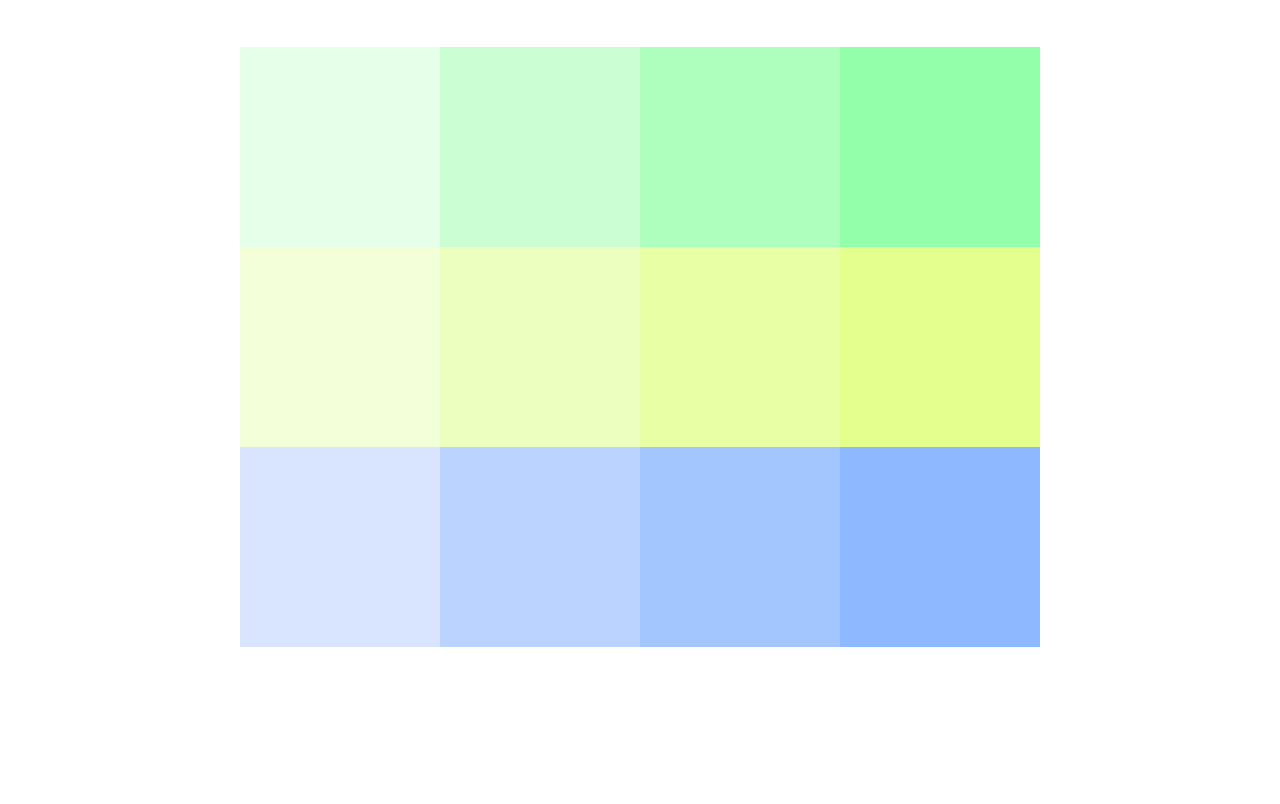
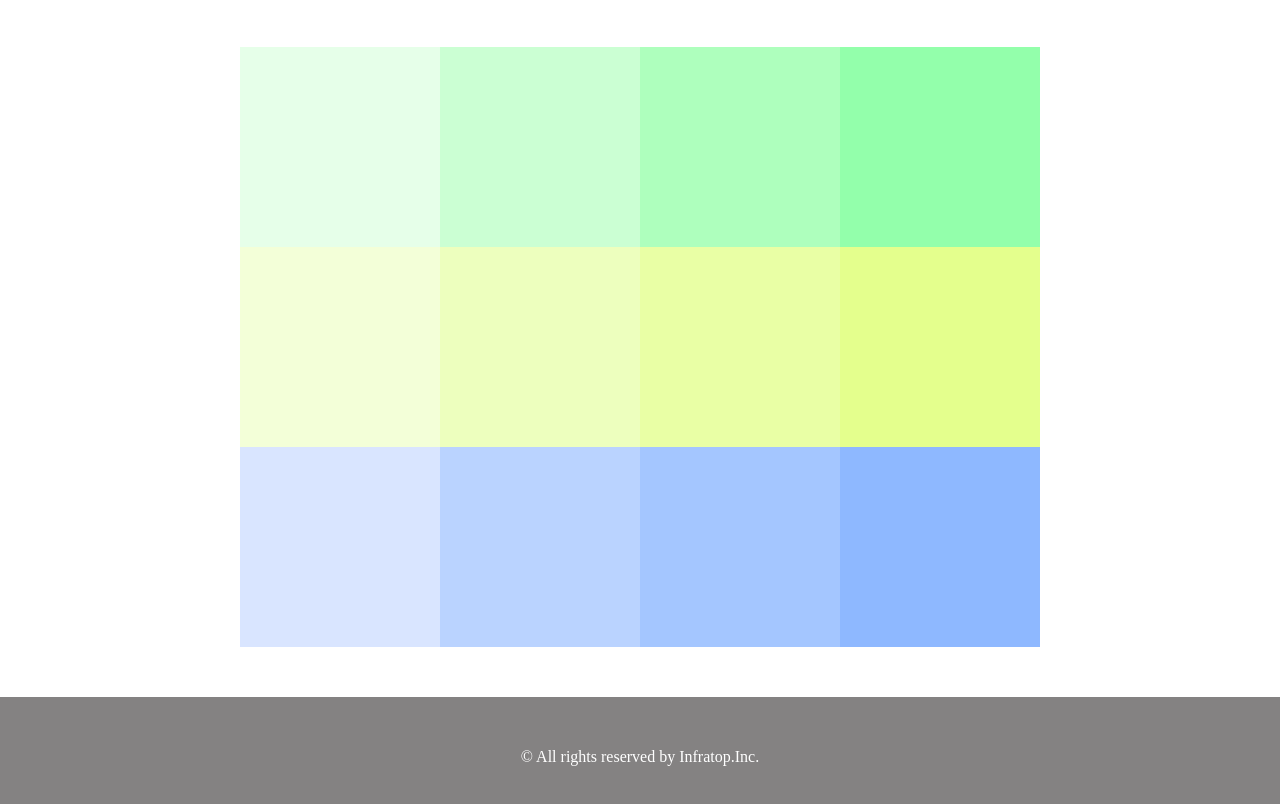
Before and after one commit to Naito888/chapter5_exercise, a plain HTML site: page index.html in a window 1280 px wide. Shown: the part 130-934 px from the top of the page. Before the commit the page ends 827 px from the top, so only its background shows below. Drawn offline with Linux system fonts and the light colour scheme.

Commit message:
[Finish]2-5

```diff
--- a/index.html
+++ b/index.html
@@ -26,7 +26,6 @@
 				<li class="nav-list-item">
 					<a href="http://web-camp.io/career/">webcamp career</a>
 				</li>>
-
 			</ul>
 		</nav>
 
@@ -44,5 +43,9 @@
 			<div class="box11"></div>
 			<div class="box12"></div>
 		</div>
+
+		<footer>
+			<p class="footer-text">© All rights reserved by Infratop.Inc.</p>
+		</footer>
 	</body>
 </html>
```
